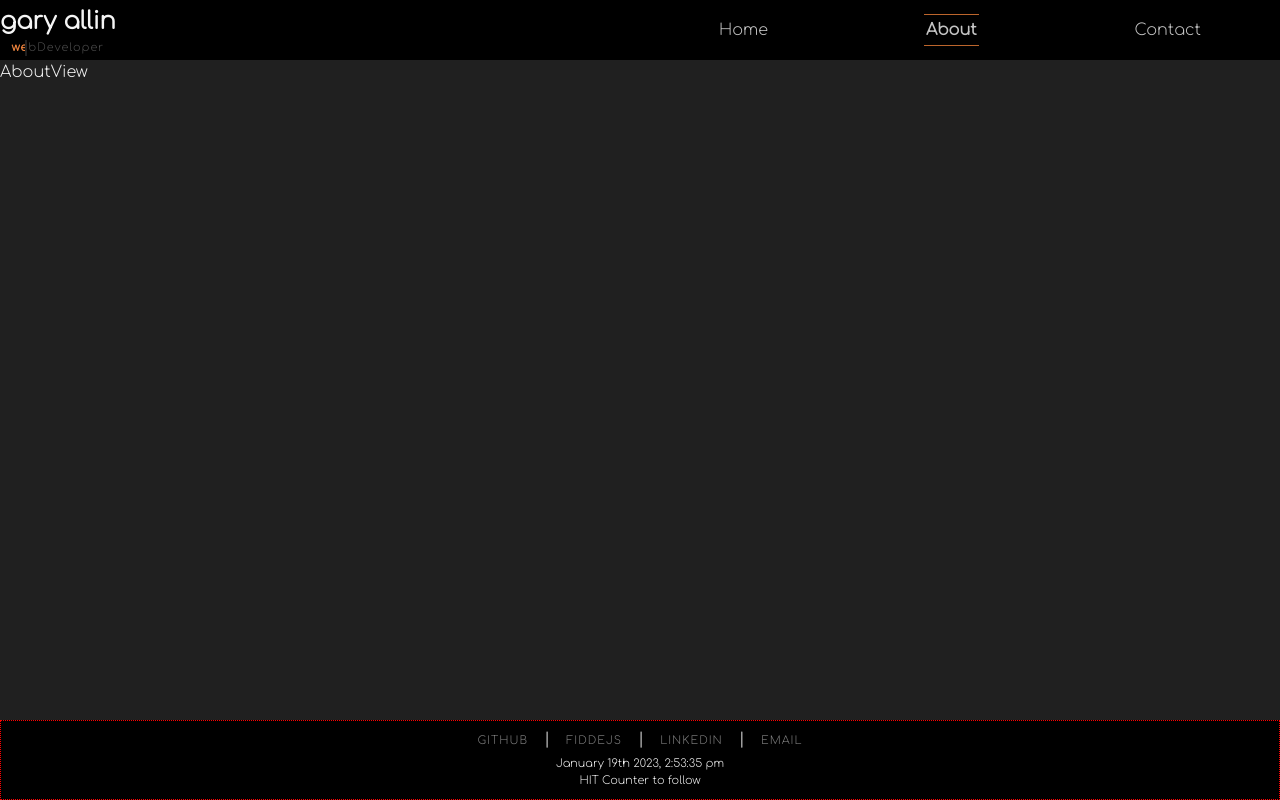
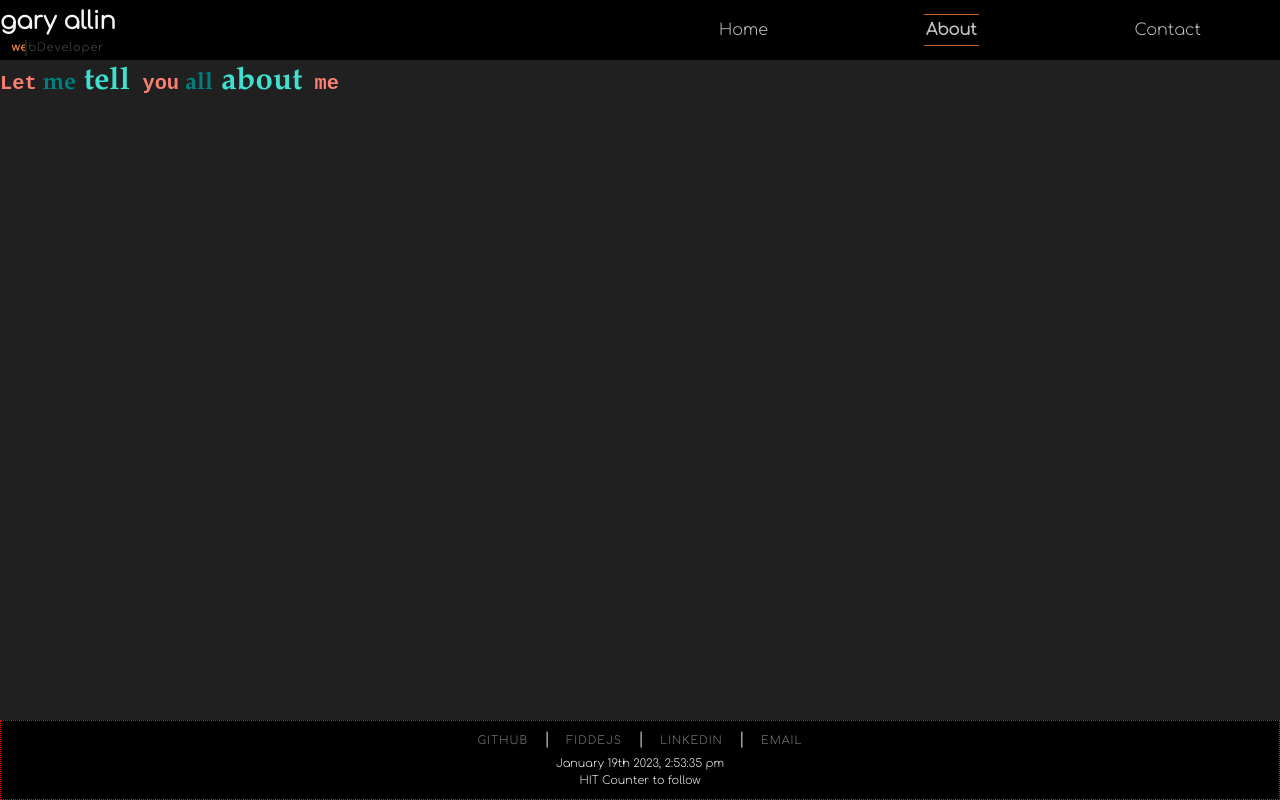
Before and after one commit to MeGallin/me-revisited-tws, a React (Create React App) app: page /#/about in a window 1280 px wide. Built offline with nearby package versions, Linux system fonts and the light colour scheme.

Commit message:
this is me comp

```diff
--- a/src/App.js
+++ b/src/App.js
@@ -3,6 +3,7 @@ import { HashRouter as Router, Routes, Route } from 'react-router-dom';
 import './App.css';
 import FooterComponent from './Components/Footer/FooterComponent';
 import HeaderComponent from './Components/Header/HeaderComponent';
+import SpinnerComponent from './Components/Spinner/SpinnerComponent';
 
 const HomeView = lazy(() => import('./Views/Home/HomeView'));
 const AboutView = lazy(() => import('./Views/About/AboutView'));
@@ -14,7 +15,7 @@ function App() {
     <Router>
       <div className="App">
         <HeaderComponent />
-        <Suspense fallback={'...loading'}>
+        <Suspense fallback={<SpinnerComponent />}>
           <Routes>
             <Route path="/" element={<HomeView />} exact />
             <Route path="/about" element={<AboutView />} exact />
--- /dev/null
+++ b/src/Components/About/AboutComponent.jsx
@@ -0,0 +1,13 @@
+import React from 'react';
+import TellMeComponent from '../TellMe/TellMeComponent';
+
+const AboutComponent = () => {
+  const text = ['Let', ' me', ' tell', ' you', ' all', ' about', ' me'];
+  return (
+    <div>
+      <TellMeComponent text={[...text]} />
+    </div>
+  );
+};
+
+export default AboutComponent;
--- /dev/null
+++ b/src/Components/Contact/ContactComponent.jsx
@@ -0,0 +1,12 @@
+import React from 'react';
+import TellMeComponent from '../TellMe/TellMeComponent';
+
+const ContactComponent = () => {
+  return (
+    <div>
+      <TellMeComponent text={['Contact', ' Me']} />
+    </div>
+  );
+};
+
+export default ContactComponent;
--- a/src/Components/Home/HomeComponent.jsx
+++ b/src/Components/Home/HomeComponent.jsx
@@ -1,12 +1,10 @@
-import React from 'react';
-import SpinnerComponent from '../Spinner/SpinnerComponent';
+import TellMeComponent from '../TellMe/TellMeComponent';
 
 const HomeComponent = () => {
+  const thisIsMe = ['This', ' is', ' my', ' home', ' page!'];
   return (
     <>
-      <h1>ME-revisited</h1>
-      <h2>Home page component</h2>
-      <p>Font size text Gary allin</p>
+      <TellMeComponent text={[...thisIsMe]} />
     </>
   );
 };
--- /dev/null
+++ b/src/Components/TellMe/TellMeComponent.css
@@ -0,0 +1,87 @@
+/* Letter styling */
+.call_me {
+  display: inline-block;
+  font-weight: bold;
+  padding: 0;
+  margin: 0;
+}
+.call_me .char1 {
+  color: red;
+  font-size: 1em;
+  font-family: 'Century Gothic', CenturyGothic, AppleGothic, sans-serif;
+  -webkit-transform: rotate(-14deg);
+  -moz-transform: rotate(-14deg);
+  -o-transform: rotate(-14deg);
+  -ms-transform: rotate(-14deg);
+  transform: rotate(14deg);
+}
+.call_me .char2 {
+  color: orange;
+  font-size: 0.9em;
+  font-family: 'Lucida Grande', 'Lucida Sans Unicode', 'Lucida Sans', Geneva,
+    Verdana, sans-serif;
+}
+.call_me .char3 {
+  color: blueviolet;
+  font-size: 1.2em;
+  font-family: 'Century Gothic', CenturyGothic, AppleGothic, sans-serif;
+  transform: rotate(14deg);
+  -webkit-transform: rotate(14deg);
+  -moz-transform: rotate(14deg);
+  -o-transform: rotate(14deg);
+  -ms-transform: rotate(14deg);
+}
+.call_me .char4 {
+  color: crimson;
+  font-size: 0.6em;
+  font-family: Tahoma, Verdana, Segoe, sans-serif;
+  transform: rotate(-14deg);
+  -webkit-transform: rotate(-14deg);
+  -moz-transform: rotate(-14deg);
+  -o-transform: rotate(-14deg);
+  -ms-transform: rotate(-14deg);
+}
+.call_me .char5 {
+  color: cornflowerblue;
+  font-size: 1.3em;
+  font-family: 'Book Antiqua', Palatino, 'Palatino Linotype', 'Palatino LT STD',
+    Georgia, serif;
+}
+.call_me .char6 {
+  color: lightgreen;
+  font-size: 0.8em;
+  font-family: 'Courier New', Courier, 'Lucida Sans Typewriter',
+    'Lucida Typewriter', monospace;
+}
+.call_me .char7 {
+  color: salmon;
+  font-size: 0.85em;
+  font-family: 'Andale Mono', AndaleMono, monospace;
+}
+.call_me .char8 {
+  color: teal;
+  font-size: 1em;
+  font-family: Didot, 'Didot LT STD', 'Hoefler Text', Garamond,
+    'Times New Roman', serif;
+  transform: rotate(14deg);
+  -webkit-transform: rotate(14deg);
+  -moz-transform: rotate(14deg);
+  -o-transform: rotate(14deg);
+  -ms-transform: rotate(14deg);
+}
+.call_me .char9 {
+  color: turquoise;
+  font-size: 1.3em;
+  font-family: 'Book Antiqua', Palatino, 'Palatino Linotype', 'Palatino LT STD',
+    Georgia, serif;
+}
+.call_me .char10 {
+  color: yellow;
+  font-size: 0.85em;
+  font-family: 'Andale Mono', AndaleMono, monospace;
+}
+.call_me .char11 {
+  color: lightgreen;
+  font-size: 1.2em;
+  font-family: 'Century Gothic', CenturyGothic, AppleGothic, sans-serif;
+}
--- /dev/null
+++ b/src/Components/TellMe/TellMeComponent.jsx
@@ -0,0 +1,28 @@
+import './TellMeComponent.css';
+import PropTypes from 'prop-types';
+
+const TellMeComponent = ({ text }) => {
+  const randomVal = Number(Math.floor(Math.random() * 10) + 1);
+  return (
+    <div className="call_me">
+      <h1>
+        <span className={`char${randomVal - 1}`}>{text[0]}</span>
+        <span className={`char${randomVal}`}>{text[1]}</span>
+        <span className={`char${randomVal + 1}`}>{text[2]}</span>
+        <span className={`char${randomVal - 1}`}>{text[3]}</span>
+        <span className={`char${randomVal}`}>{text[4]}</span>
+        <span className={`char${randomVal + 1}`}>{text[5]}</span>
+        <span className={`char${randomVal - 1}`}>{text[6]}</span>
+        <span className={`char${randomVal}`}>{text[7]}</span>
+        <span className={`char${randomVal + 1}`}>{text[8]}</span>
+        <span className={`char${randomVal - 1}`}>{text[9]}</span>
+        <span className={`char${randomVal}`}>{text[10]}</span>
+      </h1>
+    </div>
+  );
+};
+TellMeComponent.propTypes = {
+  text: PropTypes.string,
+};
+
+export default TellMeComponent;
--- a/src/Views/About/AboutView.jsx
+++ b/src/Views/About/AboutView.jsx
@@ -1,7 +1,12 @@
 import React from 'react';
+import AboutComponent from '../../Components/About/AboutComponent';
 
 const AboutView = () => {
-  return <section>AboutView</section>;
+  return (
+    <section>
+      <AboutComponent />
+    </section>
+  );
 };
 
 export default AboutView;
--- a/src/Views/Contact/ContactView.jsx
+++ b/src/Views/Contact/ContactView.jsx
@@ -1,7 +1,12 @@
 import React from 'react';
+import ContactComponent from '../../Components/Contact/ContactComponent';
 
 const ContactView = () => {
-  return <section>ContactView</section>;
+  return (
+    <section>
+      <ContactComponent />
+    </section>
+  );
 };
 
 export default ContactView;
```
